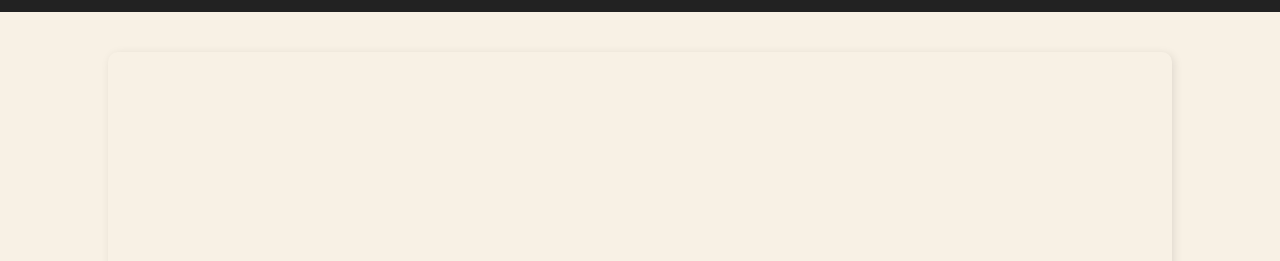
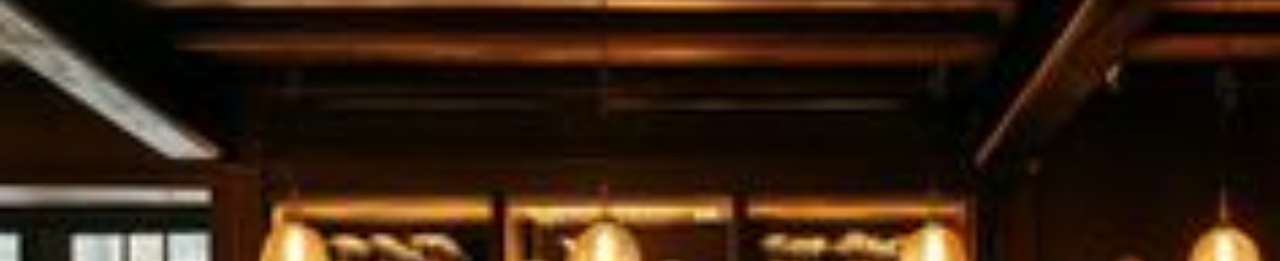
Before and after one commit to christinanickoleoros/Havens, a plain HTML site: page index.html in a window 1280 px wide. Shown: the part 86-347 px from the top of the page. Drawn offline with Linux system fonts and the light colour scheme.

Commit message:
Update index.html
changed from img href to img src

```diff
--- a/index.html
+++ b/index.html
@@ -5,7 +5,7 @@
     <meta name="viewport" content="width=device-width, initial-scale=1.0">
     <title>Havens Coffee</title>
     <link rel="stylesheet" href="styles.css">
-    <img href="haven2.jpg"alt="Coffee Shop" Width="100%" >
+    <img src="haven2.jpg"alt="Coffee Shop" Width="100%" >
 </a>
 </head>
 <body>
```
